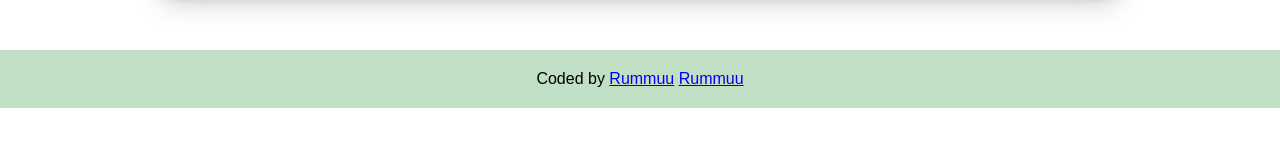
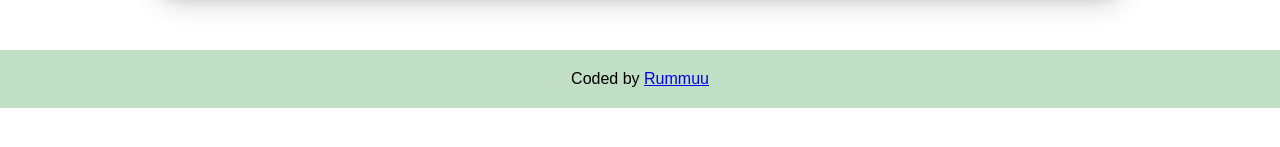
Before and after one commit to mohammadruman/cse12timetable, a plain HTML site: page index.html in a window 1280 px wide. Shown: the part 547-694 px from the top of the page. Drawn offline with Linux system fonts and the light colour scheme.

Commit message:
Update index.html

```diff
--- a/index.html
+++ b/index.html
@@ -167,7 +167,7 @@
    <footer>
       Coded by
       <a href="https://github.com/mohammadruman" target="_blank">Rummuu</a>
-      <a href="https://www.linkedin.com/in/mohammadruman/" target="_blank">Rummuu</a>
+
    </footer>
 </body>
 </html>
```
